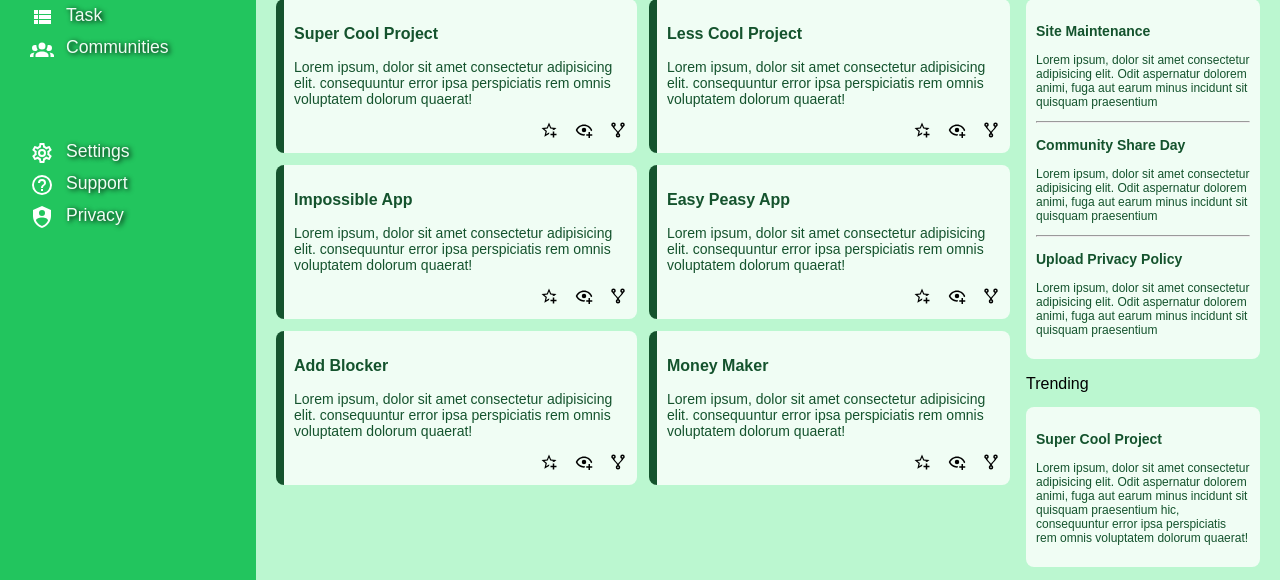
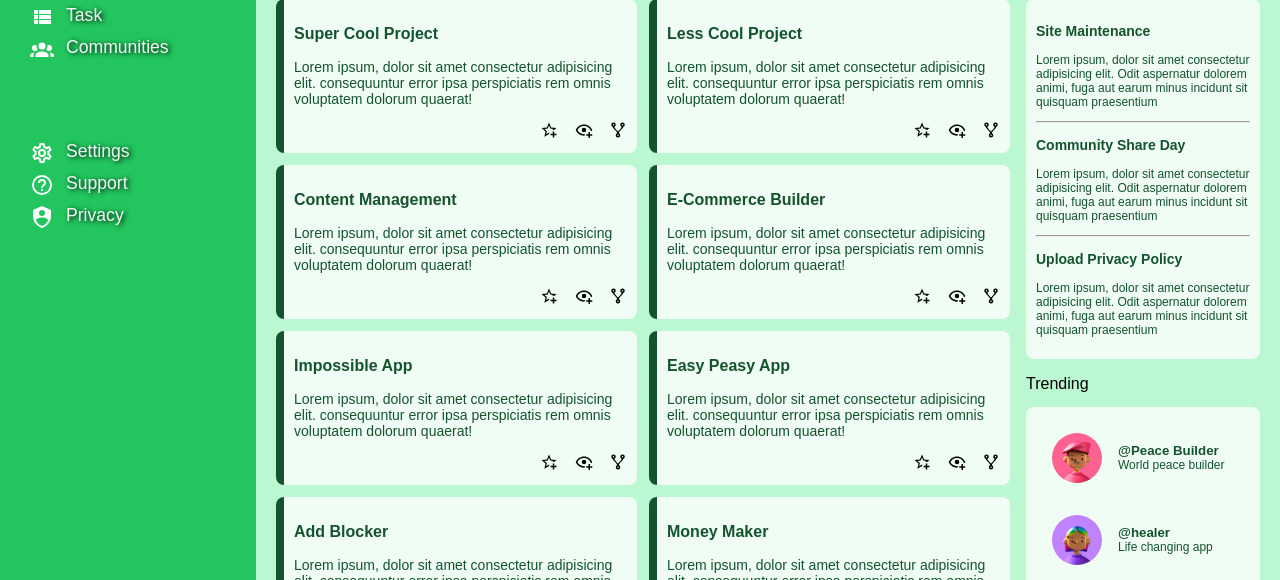
Before and after one commit to ShayasTech/odin-Admin-Dashboard, a plain HTML site: page index.html in a window 1280 px wide. Shown: the part 220-800 px from the top of the page. Drawn offline with Linux system fonts and the light colour scheme.

```diff
--- a/index.html
+++ b/index.html
@@ -119,6 +119,26 @@
                     </div>
                 </div>
                 <div>
+                    <h3>Content Management</h3>
+                    <p>Lorem ipsum, dolor sit amet consectetur adipisicing elit. consequuntur error ipsa perspiciatis
+                        rem omnis voluptatem dolorum quaerat!</p>
+                    <div class="share-icon">
+                        <a href="#"><img src="icons/star-plus-outline.svg" alt="star"></a>
+                        <a href="#"><img src="icons/eye-plus-outline.svg" alt="eye"></a>
+                        <a href="#"><img src="icons/source-fork.svg" alt="source"></a>
+                    </div>
+                </div>
+                <div>
+                    <h3>E-Commerce Builder</h3>
+                    <p>Lorem ipsum, dolor sit amet consectetur adipisicing elit. consequuntur error ipsa perspiciatis
+                        rem omnis voluptatem dolorum quaerat!</p>
+                    <div class="share-icon">
+                        <a href="#"><img src="icons/star-plus-outline.svg" alt="star"></a>
+                        <a href="#"><img src="icons/eye-plus-outline.svg" alt="eye"></a>
+                        <a href="#"><img src="icons/source-fork.svg" alt="source"></a>
+                    </div>
+                </div>
+                <div>
                     <h3>Impossible App</h3>
                     <p>Lorem ipsum, dolor sit amet consectetur adipisicing elit. consequuntur error ipsa perspiciatis
                         rem omnis voluptatem dolorum quaerat!</p>
@@ -179,10 +199,34 @@
         <div class="trending">
             <h2>Trending</h2>
             <div>
-                <h3>Super Cool Project</h3>
-                <p>Lorem ipsum, dolor sit amet consectetur adipisicing elit. Odit aspernatur dolorem animi, fuga aut
-                    earum minus incidunt sit quisquam praesentium hic, consequuntur error ipsa perspiciatis rem omnis
-                    voluptatem dolorum quaerat!</p>
+                <div class="tend-flex">
+                    <img src="images/av-1.jpg" class="avatar" alt="av-1">
+                    <div class="fonts">
+                        <h5>@Peace Builder</h5>
+                        <p>World peace builder</p>
+                    </div>
+                </div>
+                <div class="tend-flex">
+                    <img src="images/av-2.jpg" class="avatar" alt="av-1">
+                    <div class="fonts">
+                        <h5>@healer</h5>
+                        <p>Life changing app</p>
+                    </div>
+                </div>
+                <div class="tend-flex">
+                    <img src="images/av-3.jpg" class="avatar" alt="av-1">
+                    <div class="fonts">
+                        <h5>@rail</h5>
+                        <p>No traffic Maker</p>
+                    </div>
+                </div>
+                <div class="tend-flex">
+                    <img src="images/av-4.jpg" class="avatar" alt="av-1">
+                    <div class="fonts">
+                        <h5>@Builder</h5>
+                        <p>Super cool Project</p>
+                    </div>
+                </div>
             </div>
         </div>
     </div>
--- a/styles/style.css
+++ b/styles/style.css
@@ -160,7 +160,7 @@
     border-radius: 8px;
     border-left: 8px solid var(--quaternary-color);
 }
-.announcement > div, .trending > div {
+.announcement > div , .trending> div{
     background-color: var(--tertiary-color);
     color: var(--quaternary-color);
     padding: 10px;
@@ -175,3 +175,13 @@
 .announcement > div p, .trending > div p{
     font-size: 12px;
 }
+.tend-flex {
+    display: flex;
+    align-items: center;
+}
+.tend-flex h5{
+    margin: 0px;
+}
+.tend-flex p{
+    margin: 0px;
+}
```
